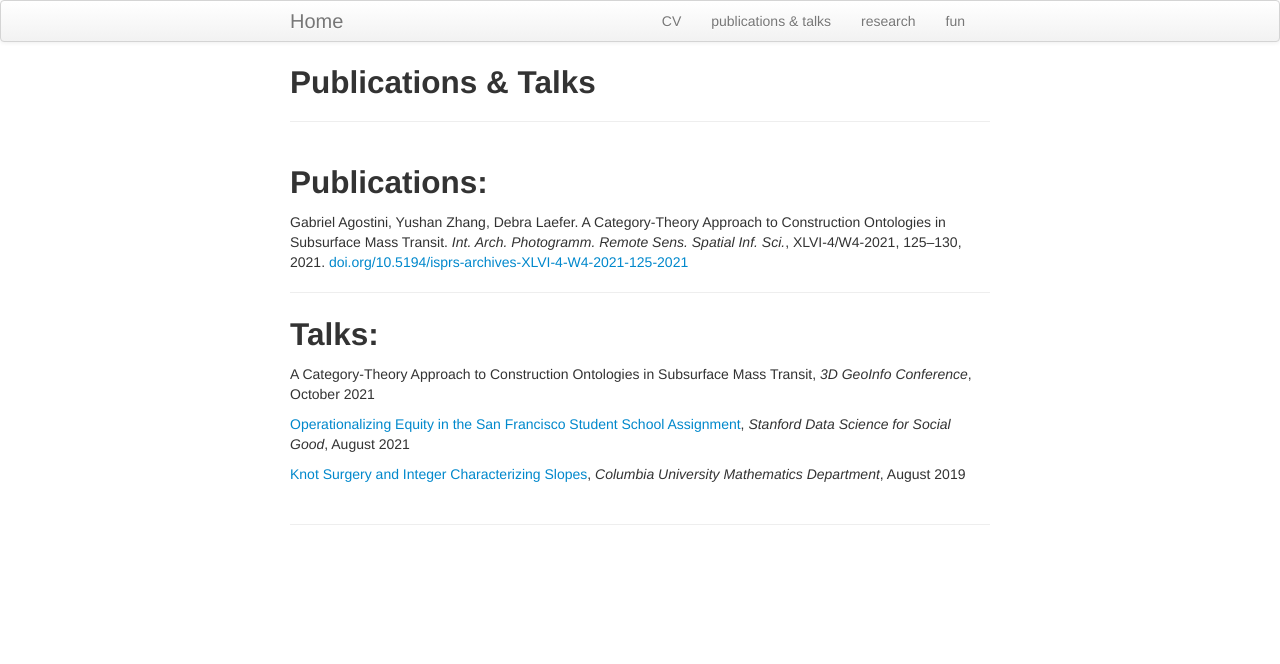
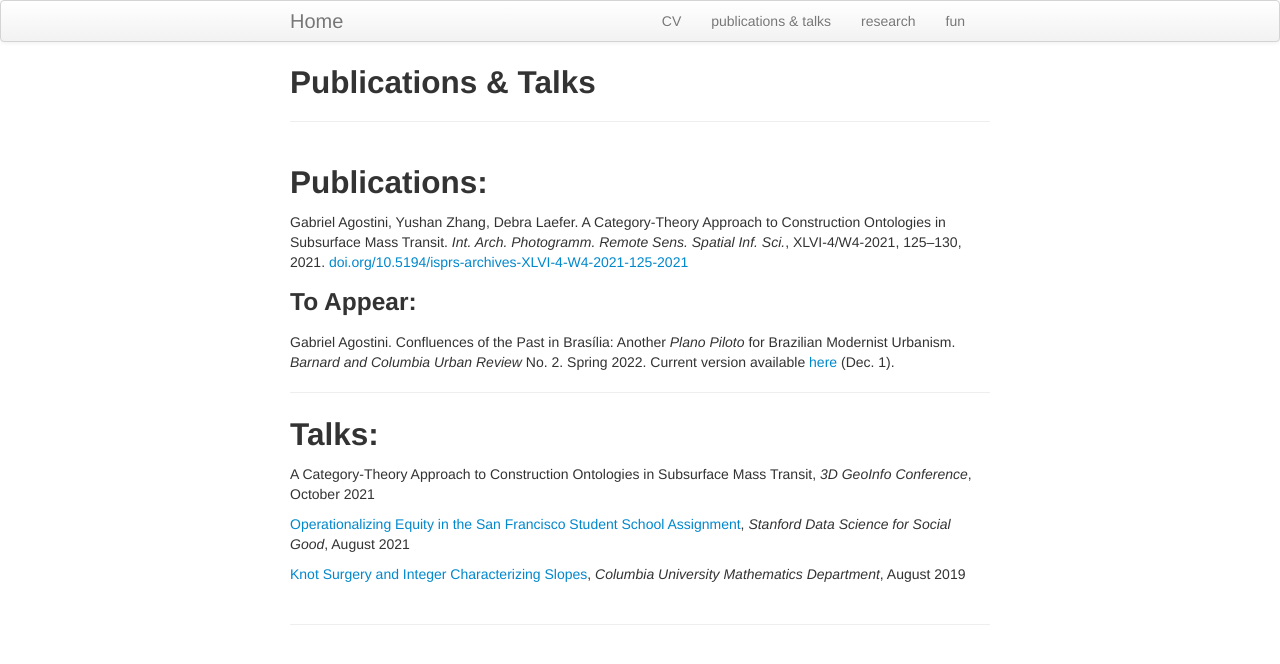
Before and after one commit to gsagostini/gsagostini.github.io, a Jekyll site: the page built from pages/publications_and_talks.md, in a window 1280 px wide. Shown: the top 664 px of the page. Built offline with Jekyll 4.4.1, drawn with Linux system fonts in a browser that asks for light colours.

Commit message:
added history essay link in preprints

```diff
--- a/pages/publications_and_talks.md
+++ b/pages/publications_and_talks.md
@@ -8,6 +8,10 @@ description: Pieces of my work that already got out there
 
 Gabriel Agostini, Yushan Zhang, Debra Laefer. A Category-Theory Approach to Construction Ontologies in Subsurface Mass Transit. _Int. Arch. Photogramm. Remote Sens. Spatial Inf. Sci._, XLVI-4/W4-2021, 125–130, 2021. [doi.org/10.5194/isprs-archives-XLVI-4-W4-2021-125-2021](https://www.int-arch-photogramm-remote-sens-spatial-inf-sci.net/XLVI-4-W4-2021/125/2021/)
 
+### To Appear:
+
+Gabriel Agostini. Confluences of the Past in Brasília: Another _Plano Piloto_ for Brazilian Modernist Urbanism. _Barnard and Columbia Urban Review_ No. 2. Spring 2022. Current version available [here](../files/Confluences-of-the-Past-in-Brasilia.pdf) (Dec. 1).
+
 ---
 
 ## Talks:
```
